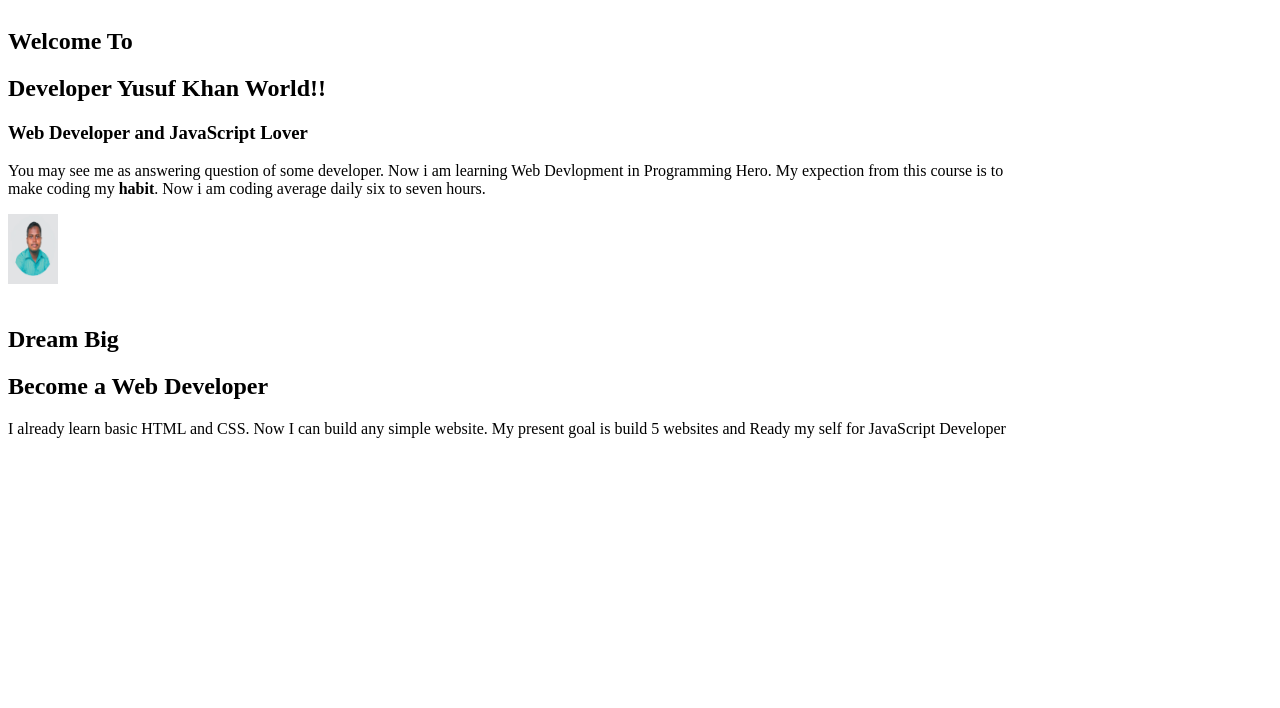
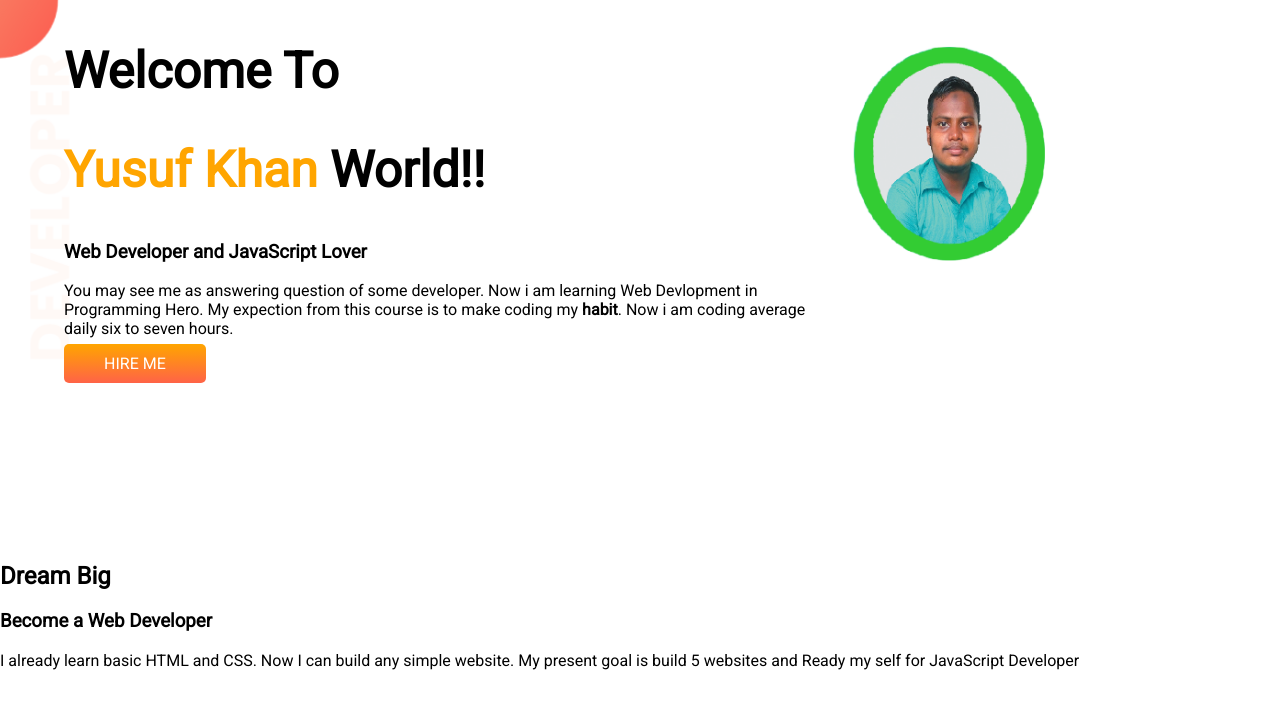
Before and after one commit to yusuf-khan-swd/developer-portfolio-practice, a plain HTML site: page index.html in a window 1280 px wide. Drawn offline with Linux system fonts and the light colour scheme.

Commit message:
bug fix: button linerar gradient : separator between orange and tomato ',' not give

```diff
--- a/index.html
+++ b/index.html
@@ -1,18 +1,24 @@
 <!DOCTYPE html>
 <html lang="en">
+
 <head>
     <meta charset="UTF-8" />
     <meta http-equiv="X-UA-Compatible" content="IE=edge" />
     <meta name="viewport" content="width=device-width, initial-scale=1.0" />
+    <link rel="preconnect" href="https://fonts.googleapis.com">
+    <link rel="preconnect" href="https://fonts.gstatic.com" crossorigin>
+    <link href="https://fonts.googleapis.com/css2?family=Poppins&family=Roboto&display=swap" rel="stylesheet">
+
     <link rel="stylesheet" href="style.css" />
     <title>Yusuf Khan Portfolio</title>
 </head>
+
 <body>
-    <section class="introduction-area flexible-area">
-      <div>
+    <section class="introduction-area">
+        <div class="flexible-area">
             <div>
                 <h1>Welcome To</h1>
-          <h1>Developer Yusuf Khan World!!</h1>
+                <h1><span>Yusuf Khan</span> World!!</span></h1>
                 <h3>Web Developer and JavaScript Lover</h3>
                 <p>
                     You may see me as answering question of some developer. Now i am
@@ -20,9 +26,11 @@
                     course is to make coding my <b>habit</b>. Now i am coding average
                     daily six to seven hours.
                 </p>
+                <a class="link-button" href="https://www.linkedin.com/in/yusuf-khan-32407022b/" target="_blank"
+                    rel="noopener noreferrer">HIRE ME</a>
             </div>
             <div>
-          <img src="images/my-pic.jpg" alt="" />
+                <img src="images/my-pic-0.png" alt="" />
             </div>
         </div>
     </section>
@@ -32,7 +40,7 @@
         </div>
         <div>
             <h1>Dream Big</h1>
-        <h2>Become a Web Developer</h2>
+            <h3>Become a Web Developer</h3>
             <p>
                 I already learn basic HTML and CSS. Now I can build any simple
                 website. My present goal is build 5 websites and Ready my self for
@@ -45,4 +53,5 @@
         <div class="experiences-item"></div>
     </section>
 </body>
+
 </html>
--- a/style.css
+++ b/style.css
@@ -1,7 +1,37 @@
+
+
+body {
+  margin: 0;
+  font-family: 'Poppins', sans-serif;
+  font-family: 'Roboto', sans-serif;
+}
+section {
+  margin-bottom: 150px;
+}
+.introduction-area {
+  background-image: url(./images/top-banner.png);
+  background-repeat: no-repeat;
+}
 .flexible-area {
   display: flex;
   width: 80%;
+  margin-left: 5%;
 }
 .flexible-area img {
-  width: 50px;
+  width: 100%;
 }
+.flexible-area span {
+  color: orange;
+}
+.flexible-area h1 {
+  font-size: 50px;
+}
+.flexible-area h3 {
+}
+.link-button {
+  text-decoration: none;
+  background-image: linear-gradient(orange, tomato);
+  padding: 10px 40px;
+  color: white;
+  border-radius: 5px;
+}
```
Also changed, not shown: images/dream-bg.png (added), images/exp-bg.png (added), images/my-pic-0.png (added), images/top-banner.png (added). Lines whose indentation alone changed are shown as unchanged.
